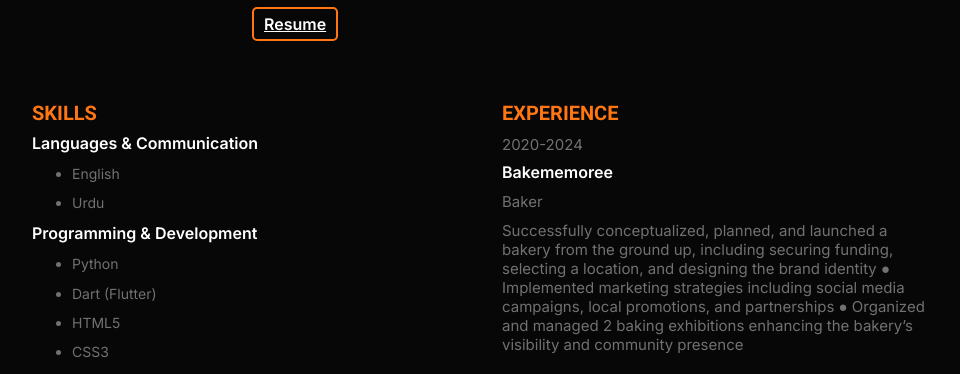
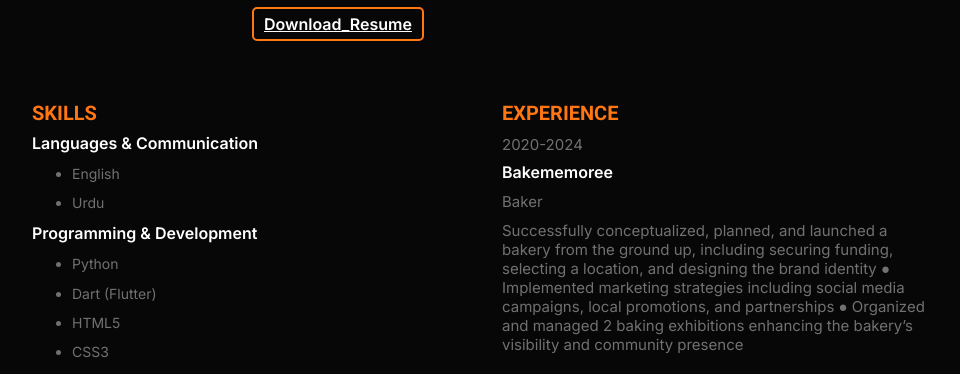
Before and after one commit to mehhakh13/Resume_mehak, a plain HTML site: page Mehak_Hussain_Resume.HTML in a window 1280 px wide. Shown: the part 358-732 px from the top of the page, without its empty margins (158-1118 px from the left). Drawn offline with nearby package versions, Linux system fonts and the light colour scheme.

Commit message:
updated resume button

```diff
--- a/Mehak_Hussain_Resume.HTML
+++ b/Mehak_Hussain_Resume.HTML
@@ -35,7 +35,7 @@
                 <p class="profile_description">
                     I am a Master’s student in Information Technology and Management at Illinois Institute of Technology, specializing in Data Science and Applied AI. With experience in full-stack development, data science, machine learning, and mobile applications, i have done projects like Readiculous, a hybrid book recommendation system, and the UniQuest University Finder app. I have combines technical expertise with entrepreneurial experience, having successfully founded and managed a bakery, demonstrating leadership and project management skills.
                 </p>
-                <a class="downloadbtn" href="./images/Mehakhussain_fall2025[64539].pdf" download="Mehakhussain_fall2025">Resume</a>
+                <a class="downloadbtn" href="./images/Mehakhussain_fall2025[64539].pdf" download="Mehakhussain_fall2025">Download_Resume</a>
             </div>
         </div>
     </div>
```
